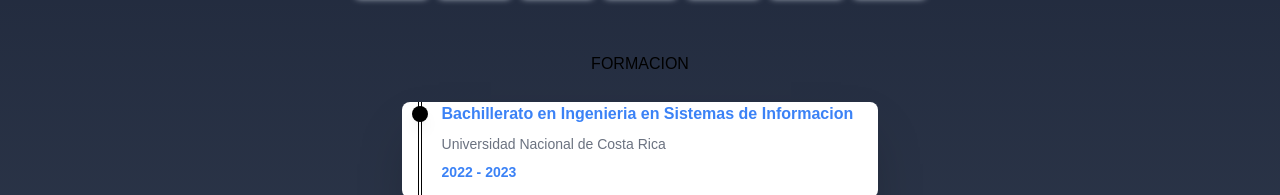
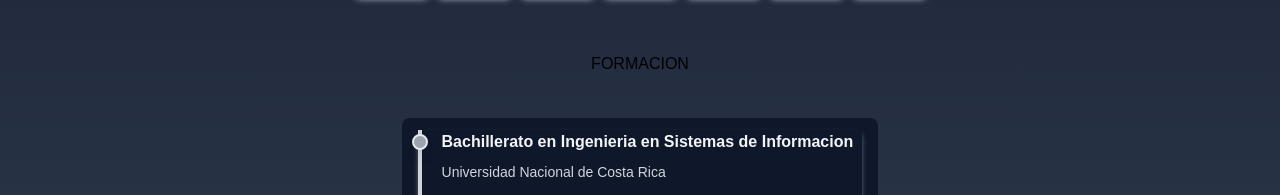
Before and after one commit to Kenneth506CR/portfolio, an Astro site in the folder portfolio/: page / in a window 1280 px wide. Shown: the part 600-795 px from the top of the page. Built offline with nearby package versions, Linux system fonts and the light colour scheme; Astro itself is replaced by a stand-in of ours; data requests are answered from the project's data file.

Commit message:
aplicated styles to course component

```diff
--- a/portfolio/src/components/Course.astro
+++ b/portfolio/src/components/Course.astro
@@ -5,20 +5,22 @@
 ---
 
 <div
-  class="flex flex-col justify-center bg-white px-4 max-w-[650px] rounded-lg"
+  class="group flex flex-col justify-center px-4 max-w-[650px] py-3 bg-slate-900 rounded-lg my-4 hover:bg-slate-950 transition duration-500 hover:translate-x-2"
 >
-  <div class="border-l-4 border-double border-black">
+  <div
+    class="border-l-4 border-solid border-gray-300 border-b-3 shadow-md shadow-gray-500"
+  >
     <div class="relative">
       <div
-        class="shadow-lg bg-black h-4 w-4 absolute left-[-10px] top-[4px] rounded-full"
+        class="border-2 shadow-lg bg-gray-400 h-4 w-4 absolute left-[-10px] top-[4px] rounded-full group-hover:bg-black transition duration-600"
       >
       </div>
       <div class="pl-5">
-        <h4 class="font-bold text-blue-500">{name}</h4>
-        <p class="mt-2 text-sm text-gray-500">
+        <h4 class="font-bold text-gray-100">{name}</h4>
+        <p class="mt-2 text-sm text-gray-300">
           {institution}
         </p>
-        <span class="pt-2 pb-4 block text-sm font-semibold text-blue-500"
+        <span class="pt-2 pb-4 block text-sm font-semibold text-gray-200"
           >{date}</span
         >
       </div>
--- a/portfolio/src/pages/index.astro
+++ b/portfolio/src/pages/index.astro
@@ -56,7 +56,7 @@
         class="flex flex-col justify-center content-center items-center gap-[2px]"
       >
         <h2 class="text-black mb-6 mt-14">FORMACION</h2>
-        <div class="shadow-2xl">
+        <div>
           <ul>
             {
               courses.map((course) => (
```
